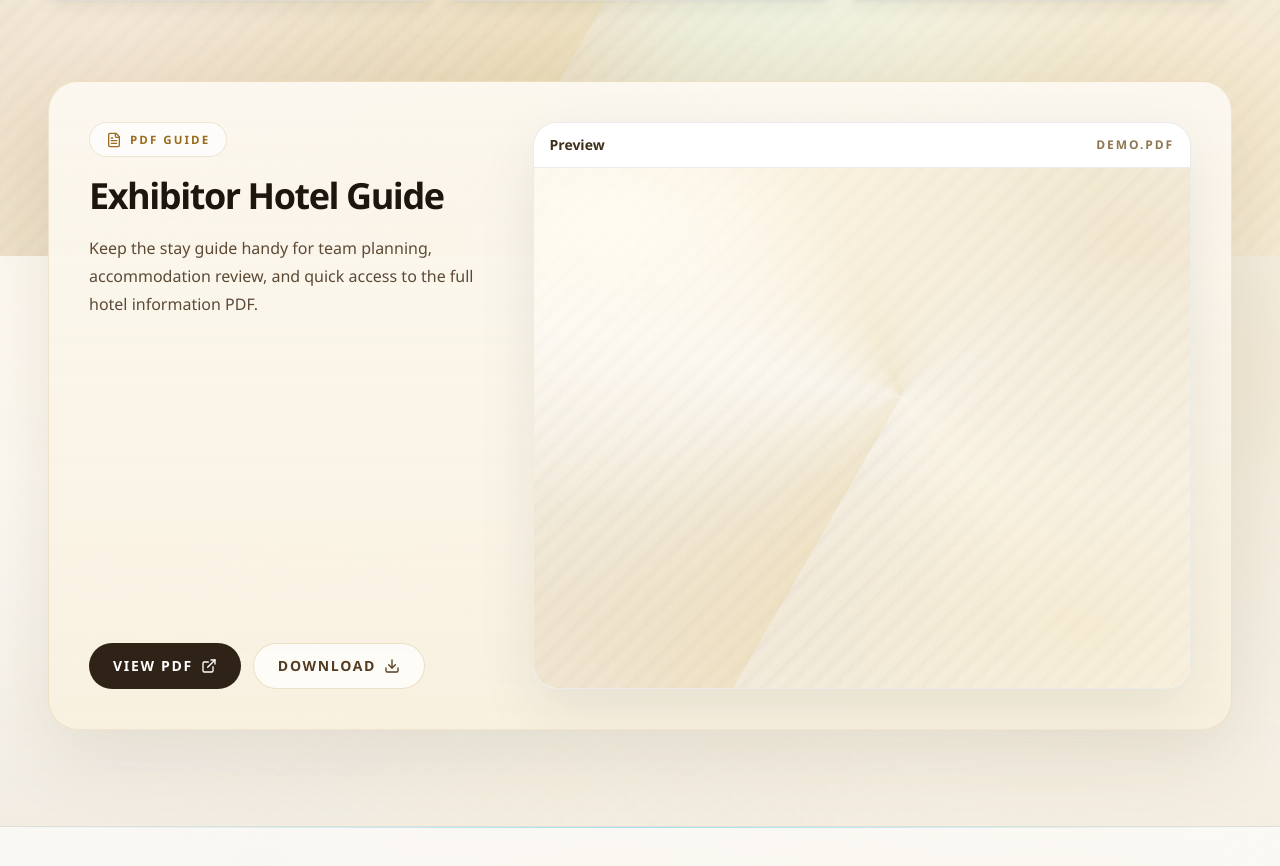
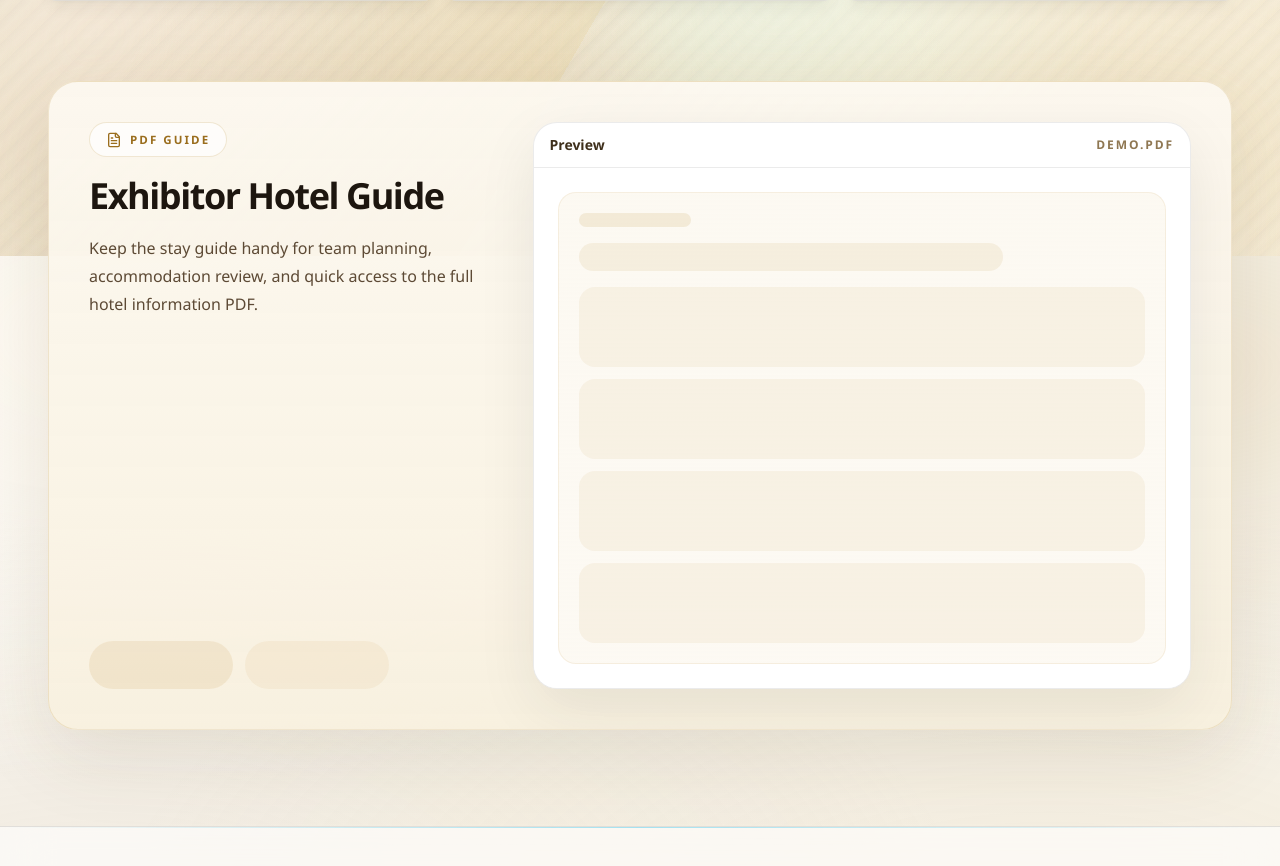
Before and after one commit to Pradeep-codex/ges-worldex-landing, a Next.js app: page /exhibitors/hotel-info in a window 1280 px wide. Shown: the part 544-1410 px from the top of the page. Built offline with nearby package versions, Linux system fonts and the light colour scheme.

Commit message:
Remove exhibitor hotel PDF and add skeleton

```diff
--- a/src/app/exhibitors/hotel-info/page.tsx
+++ b/src/app/exhibitors/hotel-info/page.tsx
@@ -11,6 +11,7 @@
       <HotelInfoPdfSection
         title="Exhibitor Hotel Guide"
         description="Keep the stay guide handy for team planning, accommodation review, and quick access to the full hotel information PDF."
+        skeletonOnly
       />
     </NavRoutePage>
   );
--- a/src/components/HotelInfoPdfSection.tsx
+++ b/src/components/HotelInfoPdfSection.tsx
@@ -4,12 +4,14 @@
   title?: string;
   description?: string;
   pdfPath?: string;
+  skeletonOnly?: boolean;
 };
 
 export function HotelInfoPdfSection({
   title = "Hotel Information PDF",
   description = "Open the complete hotel information guide, review it on the page, or download it for quick access during travel planning.",
   pdfPath = "/demo.pdf",
+  skeletonOnly = false,
 }: HotelInfoPdfSectionProps) {
   return (
     <section className="mt-14 lg:mt-20">
@@ -29,6 +31,12 @@
               </p>
             </div>
 
+            {skeletonOnly ? (
+              <div className="flex flex-wrap gap-3">
+                <div className="h-12 w-36 rounded-full bg-[#b88b35]/12 [html[data-theme='dark']_&]:bg-white/8" />
+                <div className="h-12 w-36 rounded-full bg-[#b88b35]/8 [html[data-theme='dark']_&]:bg-white/6" />
+              </div>
+            ) : (
               <div className="flex flex-wrap gap-3">
                 <a
                   href={pdfPath}
@@ -48,6 +56,7 @@
                   <Download className="h-4 w-4" />
                 </a>
               </div>
+            )}
           </div>
 
           <div className="overflow-hidden rounded-[24px] border border-black/8 bg-white shadow-[0_20px_60px_rgba(0,0,0,0.08)] [html[data-theme='dark']_&]:border-white/10 [html[data-theme='dark']_&]:bg-[#0e1520]">
@@ -59,11 +68,26 @@
                 demo.pdf
               </span>
             </div>
+            {skeletonOnly ? (
+              <div className="h-[520px] w-full bg-white p-6 [html[data-theme='dark']_&]:bg-[#0e1520]">
+                <div className="flex h-full flex-col gap-4 rounded-[18px] border border-[#b88b35]/10 bg-[linear-gradient(180deg,rgba(248,240,222,0.4)_0%,rgba(252,248,240,0.8)_100%)] p-5 [html[data-theme='dark']_&]:border-white/8 [html[data-theme='dark']_&]:bg-[linear-gradient(180deg,rgba(255,255,255,0.03)_0%,rgba(255,255,255,0.02)_100%)]">
+                  <div className="h-4 w-28 rounded-full bg-[#b88b35]/14 [html[data-theme='dark']_&]:bg-white/10" />
+                  <div className="h-8 w-3/4 rounded-full bg-[#b88b35]/10 [html[data-theme='dark']_&]:bg-white/8" />
+                  <div className="grid flex-1 gap-3">
+                    <div className="h-20 rounded-[16px] bg-[#b88b35]/8 [html[data-theme='dark']_&]:bg-white/6" />
+                    <div className="h-20 rounded-[16px] bg-[#b88b35]/8 [html[data-theme='dark']_&]:bg-white/6" />
+                    <div className="h-20 rounded-[16px] bg-[#b88b35]/8 [html[data-theme='dark']_&]:bg-white/6" />
+                    <div className="h-20 rounded-[16px] bg-[#b88b35]/8 [html[data-theme='dark']_&]:bg-white/6" />
+                  </div>
+                </div>
+              </div>
+            ) : (
               <iframe
                 src={pdfPath}
                 title="Hotel information PDF"
                 className="h-[520px] w-full bg-white [html[data-theme='dark']_&]:bg-[#0e1520]"
               />
+            )}
           </div>
         </div>
       </div>
```
Also changed, not shown: 1 other file (tests, documents, lock files or other folders). Lines whose indentation alone changed are shown as unchanged.
